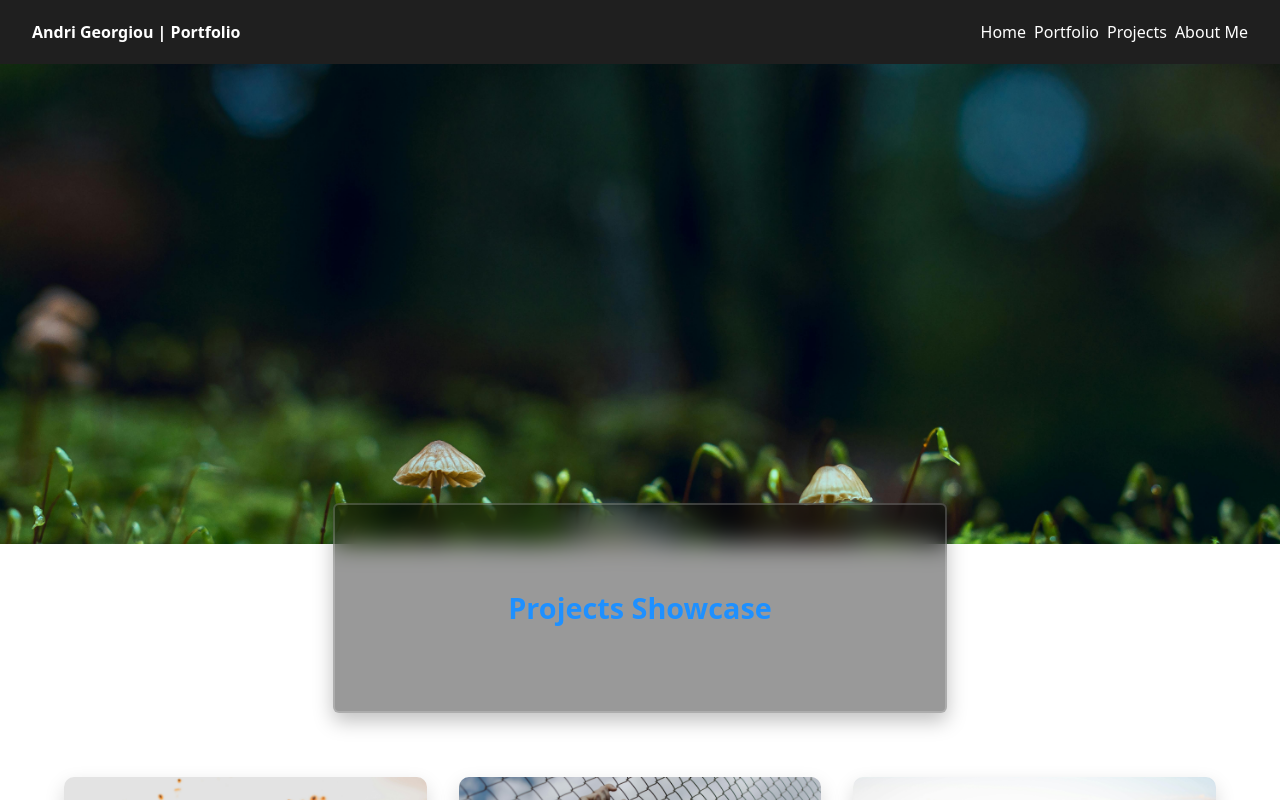
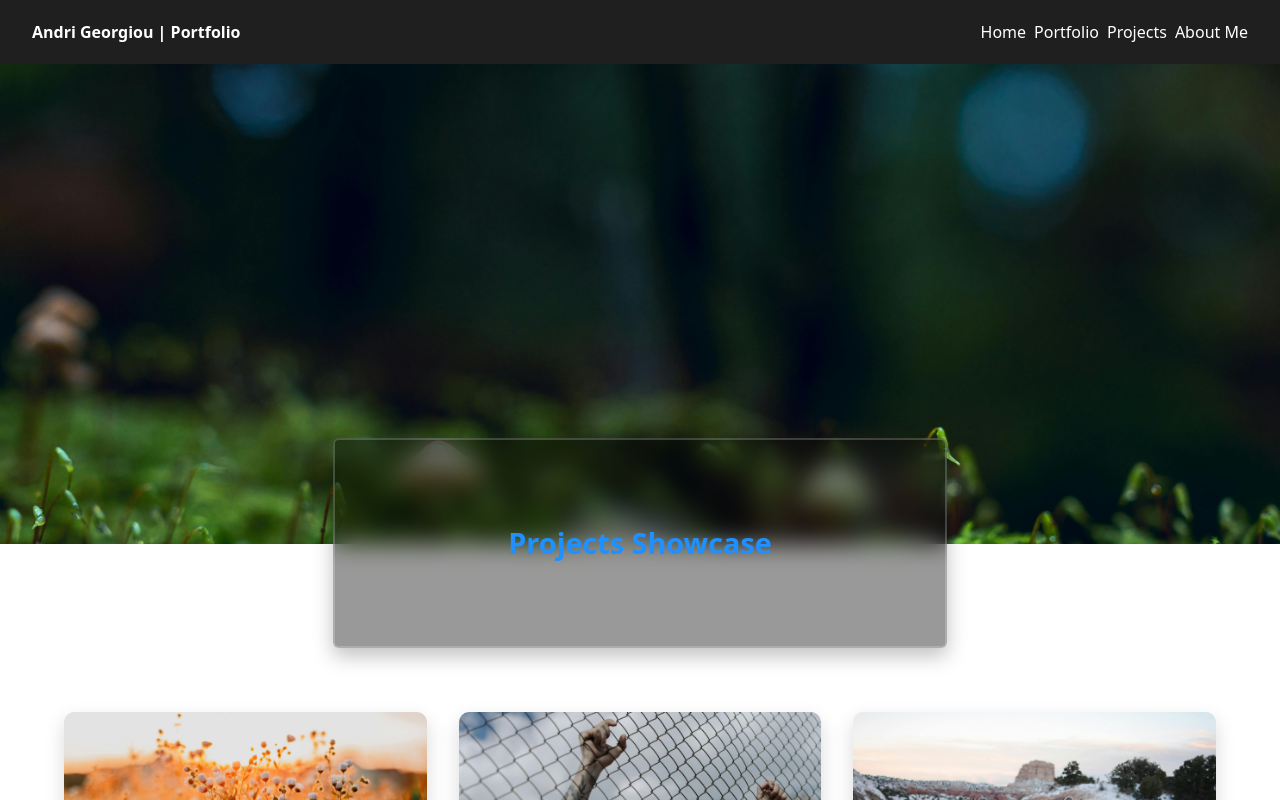
Before and after one commit to VictorySpecificationII/flowersbythebed-photography, a React (Vite) app: page /projects in a window 1280 px wide. Shown: the top 800 px of the page. Built offline with nearby package versions, Linux system fonts and the light colour scheme.

Commit message:
moved rectangle a little further up

```diff
--- a/src/modules/submodules/Projects/Projects.css
+++ b/src/modules/submodules/Projects/Projects.css
@@ -155,7 +155,7 @@
   position: relative;
   width: 48%;                    /* slightly narrower than full width */
   height: 210px;                 /* total height of rectangle */
-  margin: -105px auto 0;         /* half-height overlaps parallax */
+  margin: -170px auto 0;         /* change this to move up and down */
   background-color: rgba(0, 0, 0, 0.4);  /* semi-transparent black */
   backdrop-filter: blur(12px);           /* glassy blur */
   -webkit-backdrop-filter: blur(12px);   /* Safari support */
```
